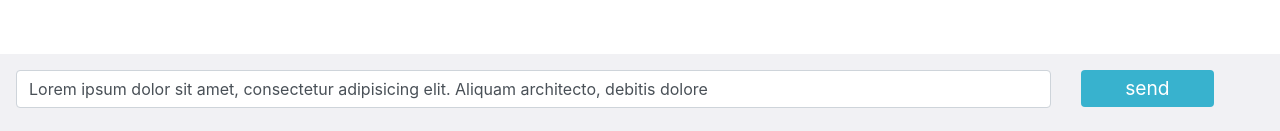
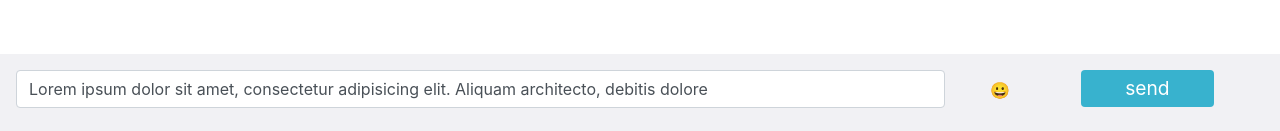
Before and after one commit to EgorovWebDev/minitel, a Nuxt app: page / in a window 1280 px wide. Shown: the part 666-797 px from the top of the page. Built offline with nearby package versions, Linux system fonts and the light colour scheme.

Commit message:
Emoji fixed, Scroll fixed

```diff
--- a/assets/chat.css
+++ b/assets/chat.css
@@ -9,15 +9,14 @@ iframe{
   width: 560px;
   height: 315px;
 }
-/* .chat {
-  display: flex;
-  align-items: flex-end;
-} */
+
 .chat__messages__message.bot{
   align-self: flex-start;
   background-color: #60B9CE;
 }
-
+.chat__messages__message.bot>.info{
+  flex-direction: row;
+}
 .chat__messages__message.bot>.info>.avatar{
   width: fit-content;
 }
@@ -27,10 +26,11 @@ iframe{
   justify-content: flex-end;
   width: 100%;
   background-color: #ffffff;
+  padding-bottom: 5rem;
 }
 .chat__messages__message{
+  min-width: 300px;
   align-self: flex-end;
-  min-width: 350px;
   width: fit-content;
   background-color: #f1f1f4;
   border-radius: 1rem;
@@ -77,3 +77,21 @@ iframe{
   max-width: 200px;
   max-height: 200px;
 }
+.emoji{
+  width: 50px;
+  height: 40px;
+  background: inherit;
+}
+.emoji:focus{
+  outline: none;
+
+}
+.emoji-container{
+  position: relative;
+}
+.emoji-picker{
+  position: absolute;
+  left: 50%;
+  top: -25%;
+  transform: translate(-50%,-100%);
+}
--- a/components/chat.vue
+++ b/components/chat.vue
@@ -8,12 +8,13 @@
 <script>
   import messages from '~/components/messages.vue'
   import messageInput from '~/components/messageInput.vue'
-  import EmojiPicker from 'vue-emoji-picker'
+
 
   export default {
-    components: {messageInput, messages, },
+    components: {messageInput, messages},
     data() {
       return {
+
         subscription: null,
         messages: []
       }
@@ -25,9 +26,6 @@
       this.$bus.unsubscribe(this.subscription)
     },
     methods: {
-      insert(emoji) {
-            this.input += emoji
-        },
       onReceiveMessage(message) {
         this.messages.push(message)
       },
--- a/components/messageInput.vue
+++ b/components/messageInput.vue
@@ -1,8 +1,12 @@
 <template>
     <div class="chat__message-input">
       <b-row>
-        <b-col cols="10">
+        <b-col cols="9">
           <b-input v-model="text" @keyup.enter="onSendCLick"></b-input>
+        </b-col>
+        <b-col cols="1" class="emoji-container">
+          <button class="emoji"  @click="viewEmoji=!viewEmoji">😀</button>
+          <VEmojiPicker v-if="viewEmoji" class="emoji-picker" :pack="pack" @select="selectEmoji" />
         </b-col>
         <b-col cols="1">
           <b-button @click="onSendCLick">send</b-button>
@@ -12,25 +16,34 @@
 </template>
 
 <script>
+  import VEmojiPicker from 'v-emoji-picker';
+  import packData from 'v-emoji-picker/data/emojis.json';
 
   export default {
-    components: {},
+
+    components: {VEmojiPicker},
     data() {
       return {
+        viewEmoji: false,
+        pack: packData,
         text: 'Lorem ipsum dolor sit amet, consectetur adipisicing elit. Aliquam architecto, debitis dolore ',
         myText: ''
       }
     },
     methods : {
+      selectEmoji(emoji) {
+        this.text += emoji.emoji
+       console.log(emoji)
+      },
       onSendCLick(event) {
-        // if (this.text) {
+        if (this.text) {
+         this.viewEmoji = false
          this.$emit('onSendMessage', this.text)
          this.text = ''
-        // }
-        // else {
-        //   alert("Пустое поле ввода")
-        // }
-
+        }
+        else {
+          alert("Пустое поле ввода")
+        }
       },
       onInput(e){
         console.log(e)
@@ -40,7 +53,3 @@
 
   }
 </script>
-
-<style scoped>
-
-</style>
--- a/components/messages.vue
+++ b/components/messages.vue
@@ -54,19 +54,15 @@
         return 'text'
       },
       scrollToEnd(){
-        // TO DO: fix this problem
         setTimeout(() => {
           let container = this.$el
-          debugger
-          let scrollHeight = container.scrollHeight
-          container.scrollTop = scrollHeight
-          }, 10)
+          container.scrollIntoView(false);
+          }, 200)
       }
     },
     watch:{
-      messages(){
+    messages(){
           this.scrollToEnd()
-        this.getMessageComponent
           if (this.messages.length>0){
             let lastMessage = this.messages[this.messages.length-1]
             lastMessage.body.type = this.getTypeMessage(lastMessage.body.text)
@@ -83,3 +79,7 @@
 <style scoped>
 
 </style>
+
+    function newFunction() {
+      console.log('хуй');
+    }
--- a/package.json
+++ b/package.json
@@ -15,7 +15,7 @@
     "bootstrap-vue": "^2.0.0-rc.11",
     "cross-env": "^5.2.0",
     "nuxt": "^2.4.0",
-    "vue-emoji-picker": "^1.0.1"
+    "v-emoji-picker": "^1.1.3"
   },
   "devDependencies": {
     "nodemon": "^1.18.9"
```
Also changed, not shown: 1 other file (tests, documents, lock files or other folders).
